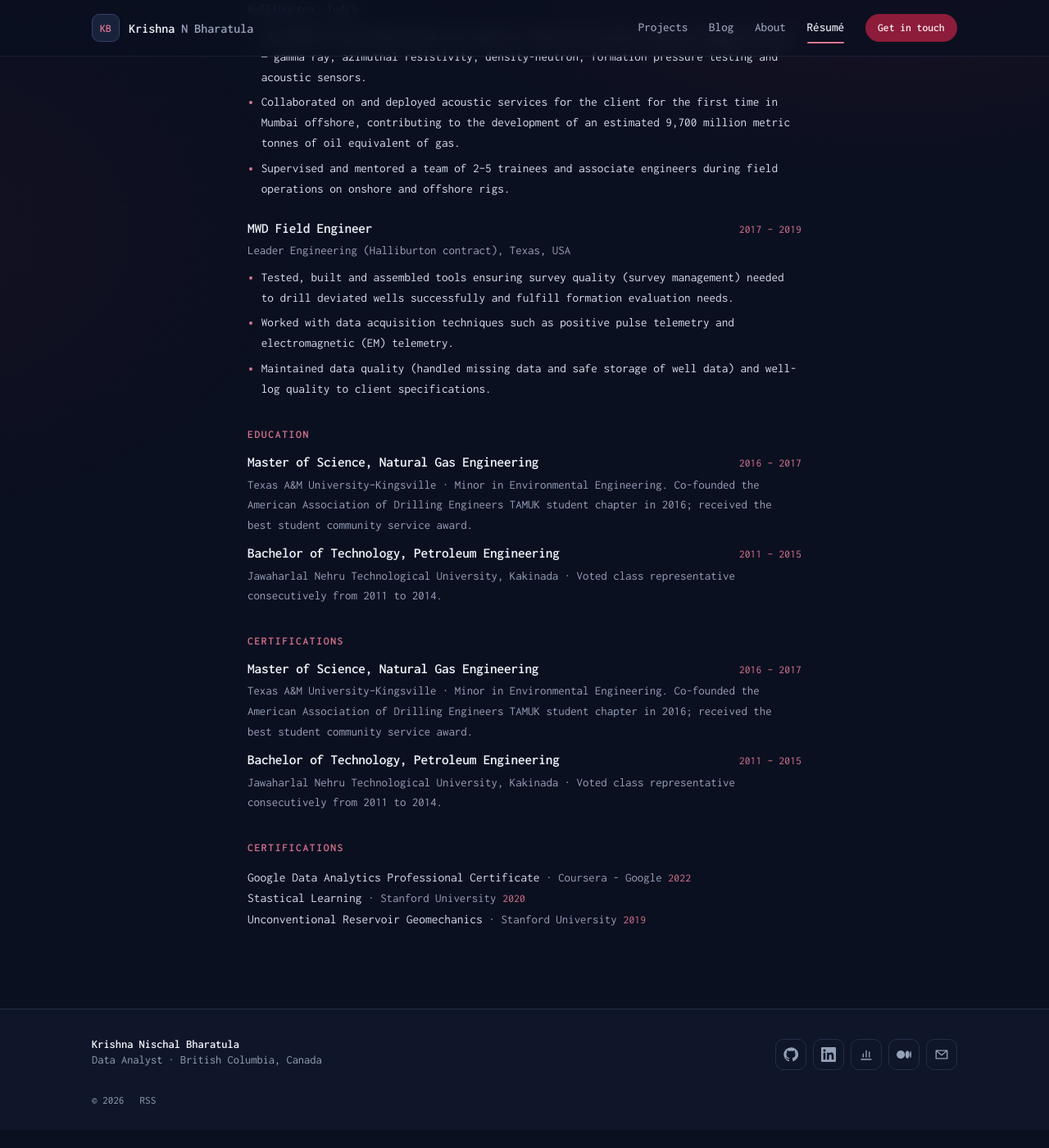
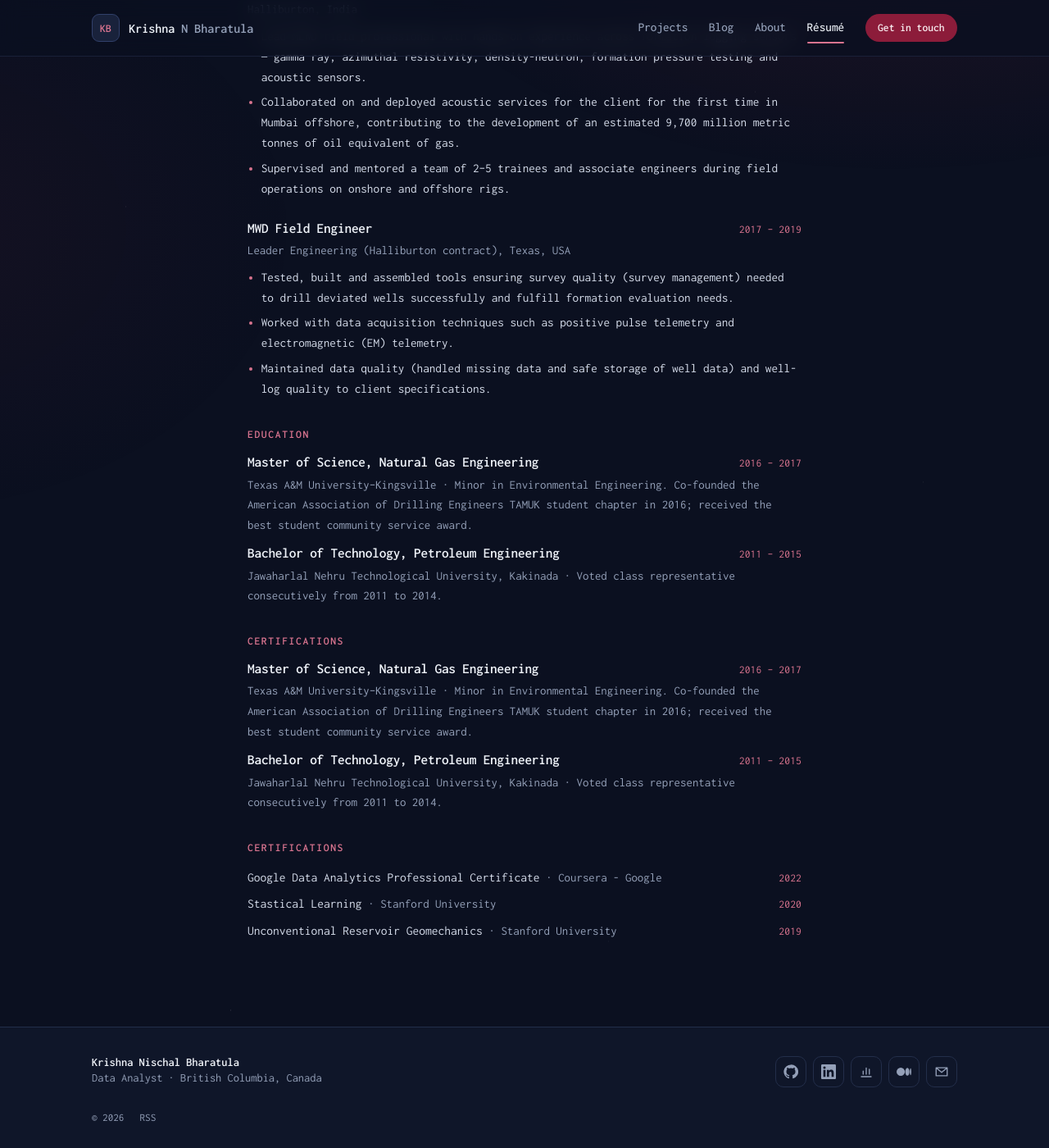
Before and after one commit to Krishna1594/krishna1594.github.io, a Jekyll site: the page built from resume.html, in a window 1280 px wide and 1400 px high, scrolled down 1210 px. Shown: the whole window at 82% size. Built offline with Jekyll 4.4.1, drawn with Linux system fonts in a browser that asks for light colours; before the commit the page ends 2588 px from its top, so only the background shows below that.

Commit message:
Update main.css

```diff
--- a/assets/css/main.css
+++ b/assets/css/main.css
@@ -349,6 +349,9 @@ a.tag:hover { color: var(--text-strong); border-color: var(--border-strong); tex
 [hidden] { display: none !important; }
 
 /* ── Résumé page ─────────────────────────────────────── */
+.resume__cert { display: flex; justify-content: space-between; align-items: baseline; gap: 1rem; margin-bottom: .45rem; }
+.resume__cert a { color: var(--text-strong); }
+.resume__cert a:hover { color: var(--accent); }
 .resume__edu { margin-bottom: .8rem; }
 .resume { padding-top: clamp(40px, 7vw, 80px); padding-bottom: clamp(56px, 8vw, 96px); }
 .resume__head { display: flex; flex-direction: column; align-items: center; text-align: center; gap: 1rem;
@@ -407,4 +410,5 @@ button.btn { cursor: pointer; font-family: var(--font-body); }
   .resume__edu { margin-bottom: .35rem; break-inside: avoid; }
   .resume__skills { gap: .15rem; }
   .resume__skills > div { grid-template-columns: 13rem 1fr; gap: .6rem; }
+  .resume__cert { margin-bottom: .15rem; break-inside: avoid; }
 }
```
